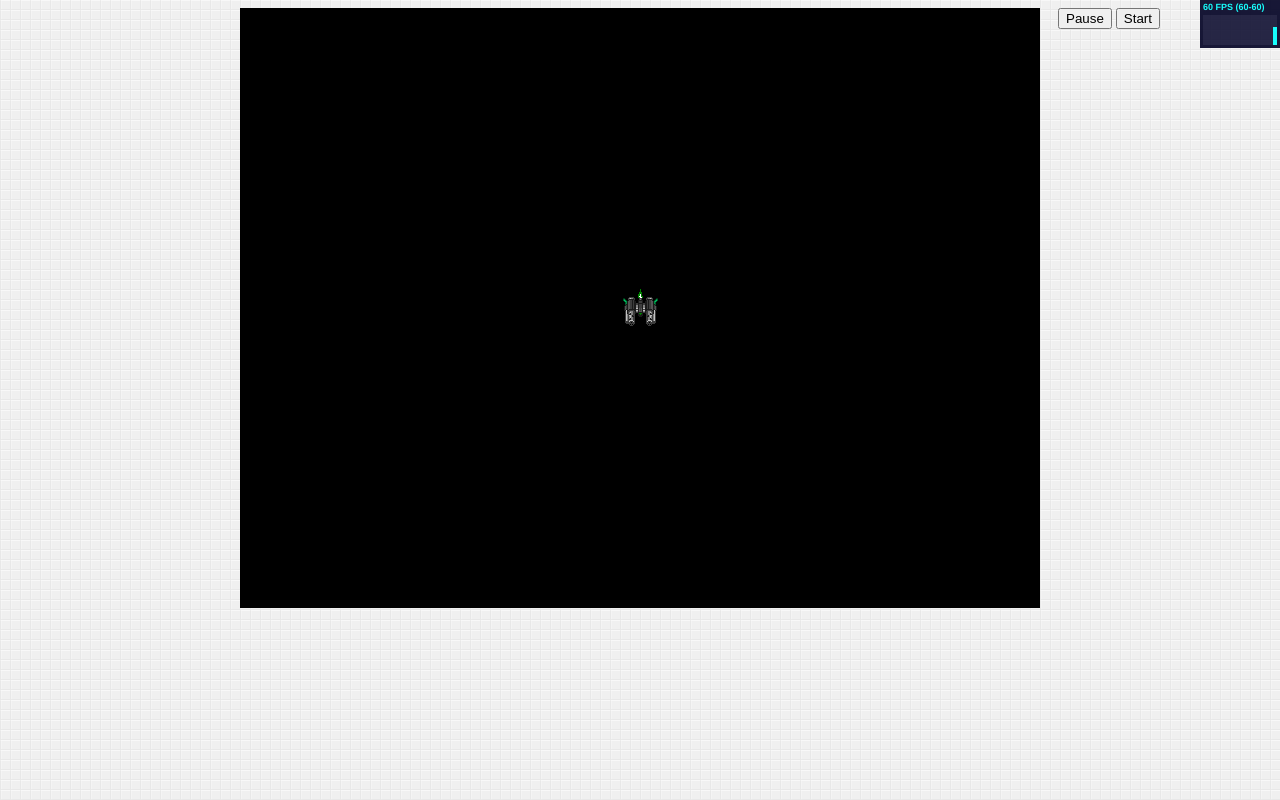
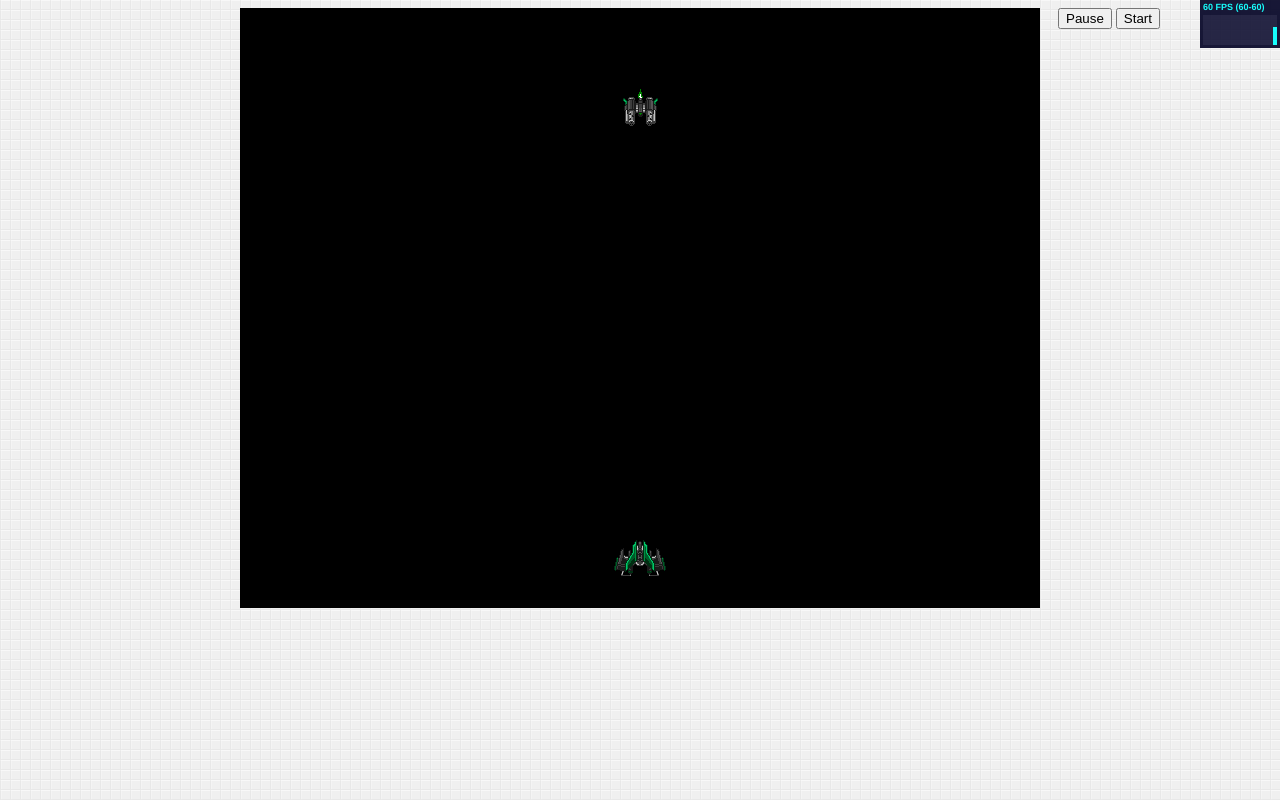
Before and after one commit to DimaRudenko/SpaceInvaders, a plain HTML site: page index.html in a window 1280 px wide. Drawn offline with Linux system fonts and the light colour scheme.

Commit message:
pora spat' :(

```diff
--- a/index.html
+++ b/index.html
@@ -33,28 +33,23 @@
 
 
     var scene = SI.scene("screen");
-    var sprite = SI.sprite("images/alien_1.png", 40, 40);
 
-    sprite.addTo(scene);
-    sprite.setPosition(scene.getWidth() / 2, scene.getHeight() / 2);
-    sprite.draw();
+    var sprite = SI.sprite("images/alien_1.png", 40, 40).addTo(scene);
+    var ship = SI.ship().addTo(scene);
+    ship.setPosition(scene.getWidth() / 2, scene.getHeight() - 50);
 
     scene.gameLoop(function (scene) {
         stats.begin();
         var context = scene.context;
-        sprite.draw();
-//        var time = new Date().getTime() * 0.002;
-//        var x = Math.sin(time) * 96 + 128;
-//        var y = Math.cos(time * 0.9) * 96 + 128;
-//
-//        context.fillStyle = 'rgb(245,245,245)';
-//        context.fillRect(0, 0, 255, 255);
-//
-//        context.fillStyle = 'rgb(255,0,0)';
-//        context.beginPath();
-//        context.arc(x, y, 10, 0, Math.PI * 2, true);
-//        context.closePath();
-//        context.fill();
+
+        context.beginPath();
+        context.rect(0, 0, this.width, this.height);
+        context.closePath();
+        context.fill();
+
+        sprite.setPosition(scene.getWidth() / 2, 100)
+                .draw();
+        ship.draw();
 
         stats.end();
     });
--- a/js/scene.js
+++ b/js/scene.js
@@ -7,14 +7,6 @@ SI.Scene = function (canvas) {
 
     this.width = this.canvas.width || 800;
     this.height = this.canvas.height || 600;
-
-
-    context.fillStyle = '#000';
-    context.clearRect(0, 0, this.width, this.height);
-    context.beginPath();
-    context.rect(0, 0, this.width, this.height);
-    context.closePath();
-    context.fill();
 };
 
 SI.Scene.prototype = {
--- a/js/ship.js
+++ b/js/ship.js
@@ -1,9 +1,48 @@
 SI.Ship = SI.Sprite.extend({
-    init: function (src, width, height) {
-      //  this.initImage(src, width, height);
+    key: {
+        LEFT: 65,  // key A
+        RIGHT: 83, // key S
+        SHOT: 32   // key spacebar
+    },
+    speed: 5.5,
+
+    init: function () {
+        this.initImage('images/player.png', 56, 40);
+        return this;
+    },
+
+    addTo: function (scene) {
+        this.context = scene.context;
+        this._scene = scene;
+        window.addEventListener('keydown', SI.bind(this.keyEvent, this), false);
+        return this;
+    },
+
+    keyEvent: function (e) {
+
+        var keyCode = e.keyCode;
+
+        switch (keyCode) {
+            case this.key.LEFT:
+                if ((this.getPositionX() - this.width / 2 - this.speed) >= 0) {
+                    this.moveLeft(this.speed);
+                }
+                break;
+            case this.key.RIGHT:
+                if ((this.getPositionX() + this.width / 2 + this.speed) <= this._scene.getWidth()) {
+                    this.moveRight(this.speed);
+                }
+
+                break;
+            case this.SPACE_KEY:
+                // shot
+                break;
+        }
+
     }
+
 });
 
-SI.ship = function ( src, width, height) {
-    return new SI.Ship(src, width, height);
+SI.ship = function () {
+    return new SI.Ship();
 };
--- a/js/sprite.js
+++ b/js/sprite.js
@@ -3,14 +3,9 @@ SI.Sprite = SI.Class.extend({
 
     init: function (src, width, height) {
         this.initImage(src, width, height);
+        return this;
     },
-    /**
-     * Initialize sprite image and size
-     *
-     * @param src
-     * @param width
-     * @param height
-     */
+
     initImage: function (src, width, height) {
         this.image = new Image();
         this.image.src = src;
@@ -18,18 +13,24 @@ SI.Sprite = SI.Class.extend({
         this.height = height;
     },
 
+    draw: function () {
+        var x = this.x - (this.width / 2);
+        var y = this.y - (this.height / 2);
+        this._scene.context.drawImage(this.image, x, y);
+    },
+
     setPosition: function (x, y) {
         this.x = x;
         this.y = y;
+        return this;
     },
 
-
-    draw: function () {
-        var x = this.x - (this.width / 2);
-        var y = this.y - (this.height / 2);
-        this.context.drawImage(this.image, x, y);
+    getPositionX: function () {
+        return this.x;
     },
-
+    getPositionY: function () {
+        return this.y;
+    },
 
     moveLeft: function (value) {
         this.setPosition(this.x - value, this.y);
@@ -42,11 +43,12 @@ SI.Sprite = SI.Class.extend({
 
 
     moveFront: function (value) {
-        this.setPosition(this.x, this.y + (value * 3));
+        this.setPosition(this.x, this.y + value);
     },
 
     addTo: function (scene) {
-        this.context = scene.context;
+        this._scene = scene;
+        return this;
     }
 
 });
```
